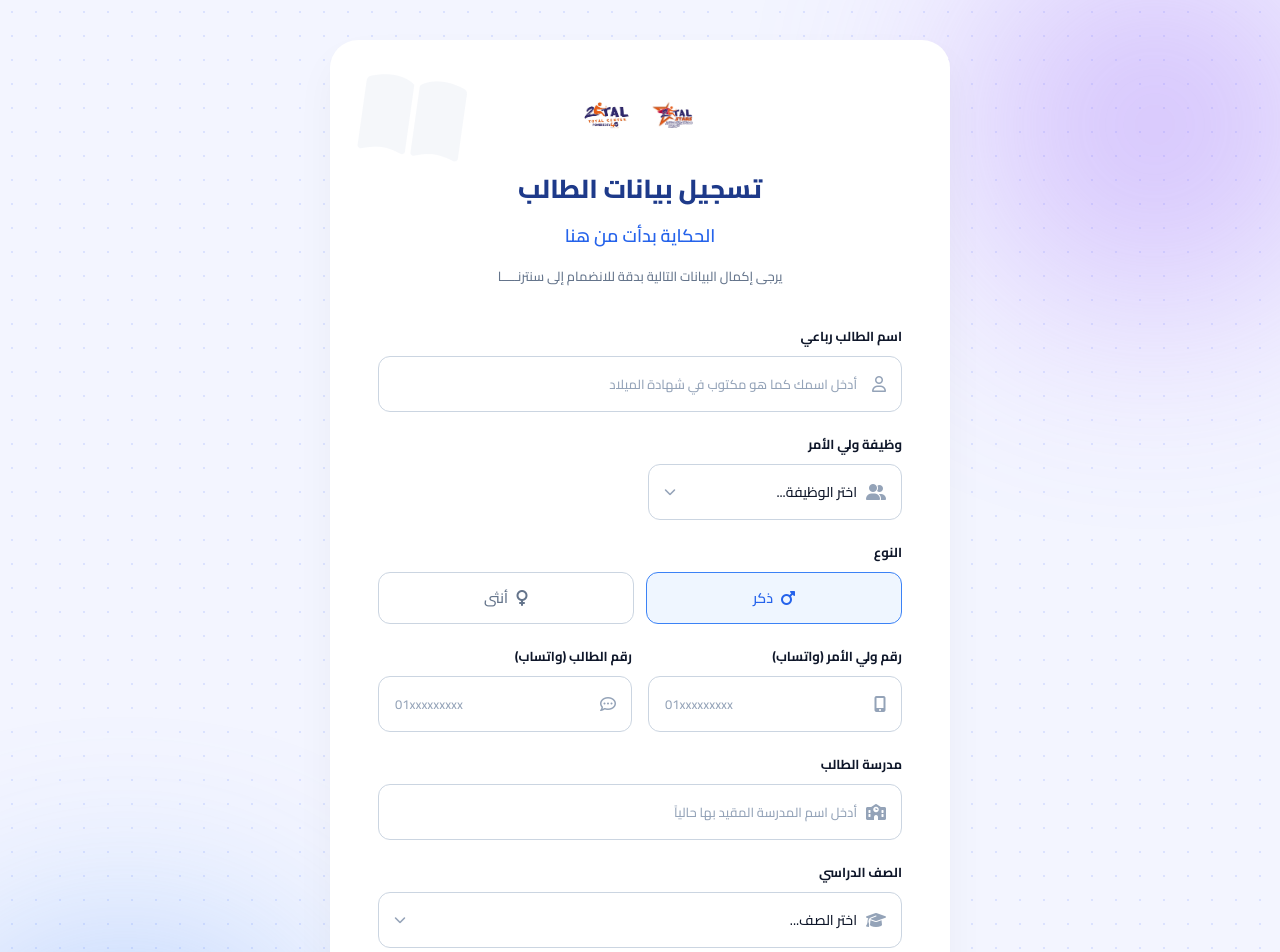
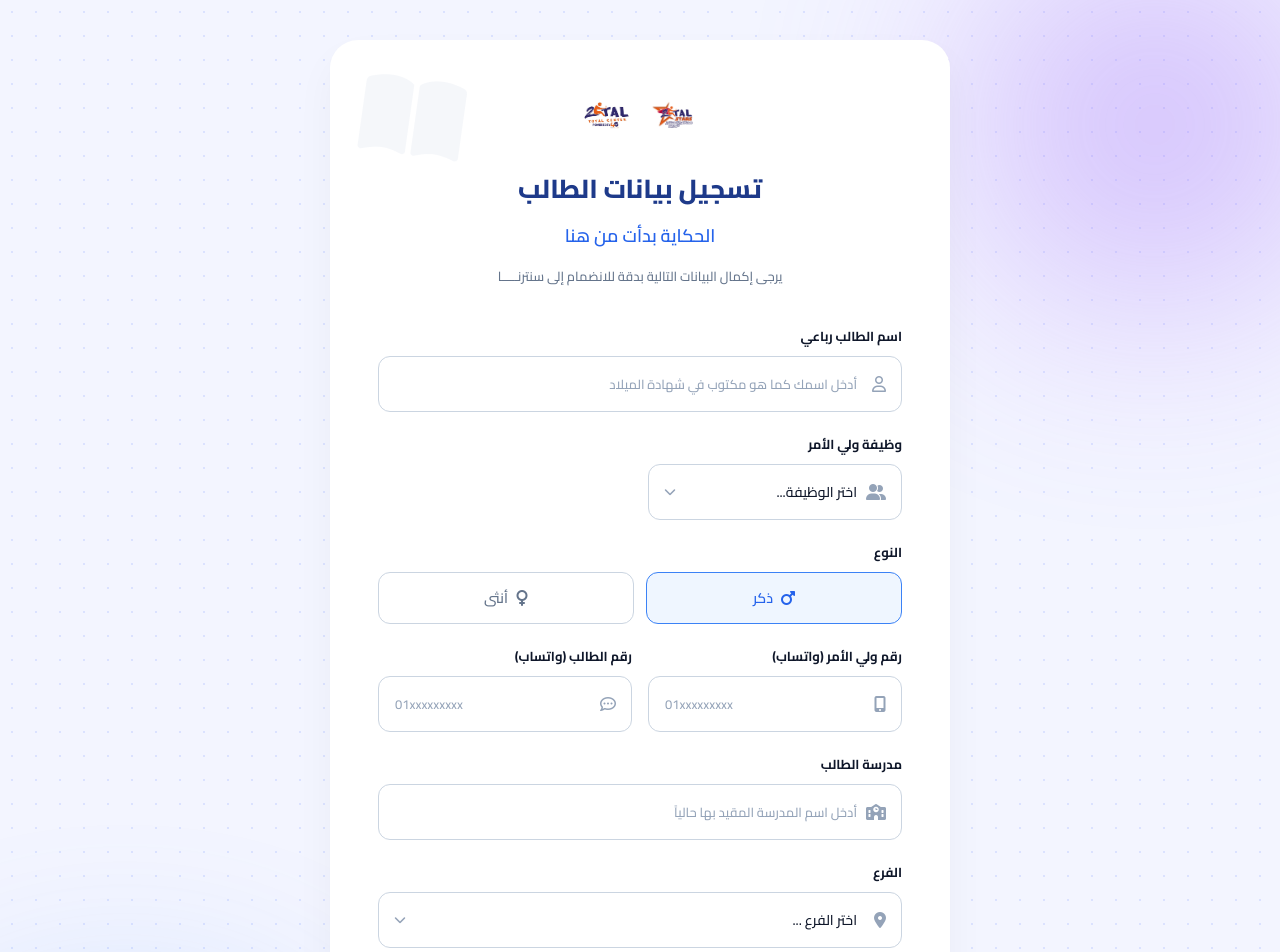
Before and after one commit to mahmoud-saleh145/center, a Next.js app: page / in a window 1280 px wide. Shown: the top 952 px of the page. Built offline with nearby package versions, Linux system fonts and the light colour scheme.

Commit message:
add bransh

```diff
--- /dev/null
+++ b/src/app/api/admin/migrations/route.ts
@@ -0,0 +1,38 @@
+import { NextResponse } from "next/server";
+import { connectDB } from "@/lib/db/mongoose";
+import Student from "@/lib/models/Student";
+
+export async function POST() {
+    try {
+        await connectDB();
+
+        const result = await Student.updateMany(
+            {
+                $or: [
+                    { branch: { $exists: false } },
+                    { branch: "" },
+                    { branch: null },
+                ],
+            },
+            {
+                $set: {
+                    branch: "غير محدد",
+                },
+            }
+        );
+
+        return NextResponse.json({
+            success: true,
+            matched: result.matchedCount,
+            modified: result.modifiedCount,
+        });
+    } catch (error) {
+        return NextResponse.json(
+            {
+                success: false,
+                message: error instanceof Error ? error.message : "Unknown error",
+            },
+            { status: 500 }
+        );
+    }
+}
--- a/src/app/api/admin/students/export/route.ts
+++ b/src/app/api/admin/students/export/route.ts
@@ -35,6 +35,7 @@ export async function GET(req: NextRequest) {
     console.log(students);
 
     const rows = students.map((s) => ({
+      "الفرع": s.branch || "-",
       "وظيفه ولي الأمر": s.parentJob,
       مدرسه: s.school,
       " تليفون الطالب": s.studentPhone,
@@ -52,6 +53,7 @@ export async function GET(req: NextRequest) {
     (ws as any)["!rtl"] = true;
     // عرض الأعمدة
     ws["!cols"] = [
+      { wch: 15 }, // الفرع
       { wch: 18 }, // وظيفة ولي الأمر
       { wch: 15 }, // المدرسة
       { wch: 20 }, // هاتف الطالب
--- a/src/app/api/admin/students/route.ts
+++ b/src/app/api/admin/students/route.ts
@@ -3,7 +3,7 @@ import { requireAdmin } from "@/lib/middleware/auth";
 import { getStudents, createStudent, } from "@/lib/services/studentService";
 import { validateStudentInput } from "@/lib/utils/validation";
 import { apiSuccess, apiError } from "@/lib/utils/response";
-import { Grade } from "@/lib/constants/grades";
+import { Branch, Grade } from "@/lib/constants/grades";
 
 export async function GET(req: NextRequest) {
   const auth = await requireAdmin(req);
@@ -47,6 +47,7 @@ export async function POST(req: NextRequest) {
       parentPhone: String(body.parentPhone).trim(),
       school: String(body.school).trim(),
       parentJob: String(body.parentJob).trim(),
+      branch: String(body.branch).trim() as Branch,
       grade: String(body.grade).trim() as Grade,
       track: body.track ? String(body.track).trim() : "",
       createdBy: "student",
--- a/src/app/api/students/register/route.ts
+++ b/src/app/api/students/register/route.ts
@@ -2,7 +2,7 @@ import { NextRequest } from "next/server";
 import { createStudent } from "@/lib/services/studentService";
 import { validateStudentInput } from "@/lib/utils/validation";
 import { apiSuccess, apiError } from "@/lib/utils/response";
-import { Grade } from "@/lib/constants/grades";
+import { Branch, Grade } from "@/lib/constants/grades";
 
 export async function POST(req: NextRequest) {
   try {
@@ -25,6 +25,7 @@ export async function POST(req: NextRequest) {
       track: body.track ? String(body.track).trim() : "",
       studentPhone: String(body.studentPhone).trim(),
       parentPhone: String(body.parentPhone).trim(),
+      branch: String(body.branch).trim() as Branch,
       school: String(body.school).trim(),
       parentJob: String(body.parentJob).trim(),
       createdBy: "student",
--- a/src/app/page.tsx
+++ b/src/app/page.tsx
@@ -15,11 +15,12 @@ export default function StudentRegistration() {
   const [loading, setLoading] = useState(false);
   const [grade, setGrade] = useState("");
   const [track, setTrack] = useState("");
+  const [branch, setBranch] = useState("");
   // Popup state
   const [showSuccessPopup, setShowSuccessPopup] = useState(false);
   const [generatedCode, setGeneratedCode] = useState("");
   const [registeredName, setRegisteredName] = useState("");
-  const [copied, setCopied] = useState(false);
+  // const [copied, setCopied] = useState(false);
 
   const GRADE_TRACKS: Record<string, string[]> = {
     "تانية ثانوي": [
@@ -111,6 +112,7 @@ export default function StudentRegistration() {
           parentJob: finalParentJob,
           grade,
           track,
+          branch,
         }),
       });
 
@@ -317,6 +319,35 @@ export default function StudentRegistration() {
             </div>
           </div>
 
+          <div className="form-group">
+            <label className="form-label" htmlFor="student-branch">الفرع</label>
+            <div className="select-wrapper">
+              <select
+                id="student-branch"
+                className="select-field"
+                required
+                value={branch}
+                onChange={(e) => setBranch(e.target.value)}
+              >
+                <option value="" disabled>اختر الفرع ...</option>
+                <option value="توتال 1 أحمد ماهر">توتال 1 أحمد ماهر</option>
+                <option value="توتال 2 أحمد ماهر">توتال 2 أحمد ماهر</option>
+                <option value="فورجي أحمد ماهر">فورجي أحمد ماهر</option>
+                <option value="فورجي سامية الجمل">فورجي سامية الجمل</option>
+                <option value="ستارز سامية الجمل">ستارز سامية الجمل</option>
+                <option value="فورجي المشاية">فورجي المشاية</option>
+                <option value="كنترول توريل">كنترول توريل</option>
+                <option value="فورجي توريل">فورجي توريل</option>
+                <option value="ستارز توريل">ستارز توريل</option>
+                <option value="كارما توريل">كارما توريل</option>
+                <option value="النخبة الجلاء">النخبة الجلاء</option>
+                <option value="النخبة هيروز">النخبة هيروز</option>
+              </select>
+              <i className="fa-solid fa-location-dot input-icon"></i>
+              <i className="fa-solid fa-chevron-down select-arrow"></i>
+            </div>
+          </div>
+
           {/* Grade field */}
           <div className="form-group">
             <label className="form-label" htmlFor="student-grade">الصف الدراسي</label>
--- a/src/lib/constants/grades.ts
+++ b/src/lib/constants/grades.ts
@@ -38,3 +38,21 @@ export const GRADES_WITH_TRACK = [
     "تانية ثانوي",
     "تالتة ثانوي",
 ] as const;
+
+export const ALL_BRANCHES = [
+    "غير محدد",
+    "توتال 1 أحمد ماهر",
+    "توتال 2 أحمد ماهر",
+    "فورجي أحمد ماهر",
+    "فورجي سامية الجمل",
+    "ستارز سامية الجمل",
+    "فورجي المشاية",
+    "كنترول توريل",
+    "فورجي توريل",
+    "ستارز توريل",
+    "كارما توريل",
+    "النخبة الجلاء",
+    "النخبة هيروز",
+] as const;
+
+export type Branch = (typeof ALL_BRANCHES)[number];
--- a/src/lib/models/Student.ts
+++ b/src/lib/models/Student.ts
@@ -6,6 +6,8 @@ import mongoose, { Document, Model, Schema } from "mongoose";
 import {
   ALL_GRADES,
   Grade,
+  Branch,
+  ALL_BRANCHES,
 } from "@/lib/constants/grades";
 
 
@@ -22,6 +24,7 @@ export interface IStudent extends Document {
   gender: "ذكر" | "أنثى";
   grade: Grade;
   track: string; // "" for grades that have no track; required value for تانية/تالتة ثانوي
+  branch: Branch;
   studentPhone: string;
   parentPhone: string;
   school: string;
@@ -66,6 +69,14 @@ const studentSchema = new Schema<IStudent>(
       type: String,
       trim: true,
       default: "",
+    },
+    branch: {
+      type: String,
+      required: false,
+      trim: true,
+      enum: [...ALL_BRANCHES],
+      default: "غير محدد",
+
     },
     studentPhone: {
       type: String,
--- a/src/lib/services/studentService.ts
+++ b/src/lib/services/studentService.ts
@@ -2,7 +2,7 @@ import { connectDB } from "@/lib/db/mongoose";
 import Student, { IStudent } from "@/lib/models/Student";
 
 import Counter from "@/lib/models/Counter";
-import { Grade } from "../constants/grades";
+import { Grade, Branch } from "../constants/grades";
 
 // ---------------------------------------------------------------------------
 // Universal student code generation — A0001 … A9999 → B0001 … B9999 → …
@@ -51,6 +51,7 @@ export interface CreateStudentDTO {
   gender: "ذكر" | "أنثى";
   grade: Grade;
   track: string; // "" for grades without a track
+  branch: Branch;
   studentPhone: string;
   parentPhone: string;
   school: string;
--- a/src/lib/utils/validation.ts
+++ b/src/lib/utils/validation.ts
@@ -1,4 +1,4 @@
-import { ALL_GRADES, SECONDARY_2_TRACKS, SECONDARY_3_TRACKS } from "../constants/grades";
+import { ALL_BRANCHES, ALL_GRADES, SECONDARY_2_TRACKS, SECONDARY_3_TRACKS } from "../constants/grades";
 
 const EG_PHONE = /^01[0125]\d{8}$/;
 const QUADRUPLE_NAME = /^\S+(\s+\S+){3,}/;
@@ -7,6 +7,7 @@ const NAME_REGEX = /^[\p{L}\p{M}\s.'-]+$/u;
 const VALID_GRADES = new Set<string>(ALL_GRADES);
 const S2_TRACKS = new Set<string>(SECONDARY_2_TRACKS);
 const S3_TRACKS = new Set<string>(SECONDARY_3_TRACKS);
+const VALID_BRANCHES = new Set<string>(ALL_BRANCHES);
 
 export function validateStudentInput(body: Record<string, unknown>) {
   const errors: string[] = [];
@@ -67,6 +68,12 @@ export function validateStudentInput(body: Record<string, unknown>) {
     errors.push("لا يوجد مسار أو شعبة لهذا الصف.");
   }
 
+  // Branch — required, must be one of the defined branches
+  const branch = String(body.branch ?? "").trim();
+  if (!branch || !VALID_BRANCHES.has(branch)) {
+    errors.push("يرجى اختيار الفرع.");
+  }
+
   return errors;
 }
 
```
Also changed, not shown: src/app/admin/dashboard/page.tsx (+33 -0 lines), src/app/student/account/page.tsx (+14 -0 lines).
